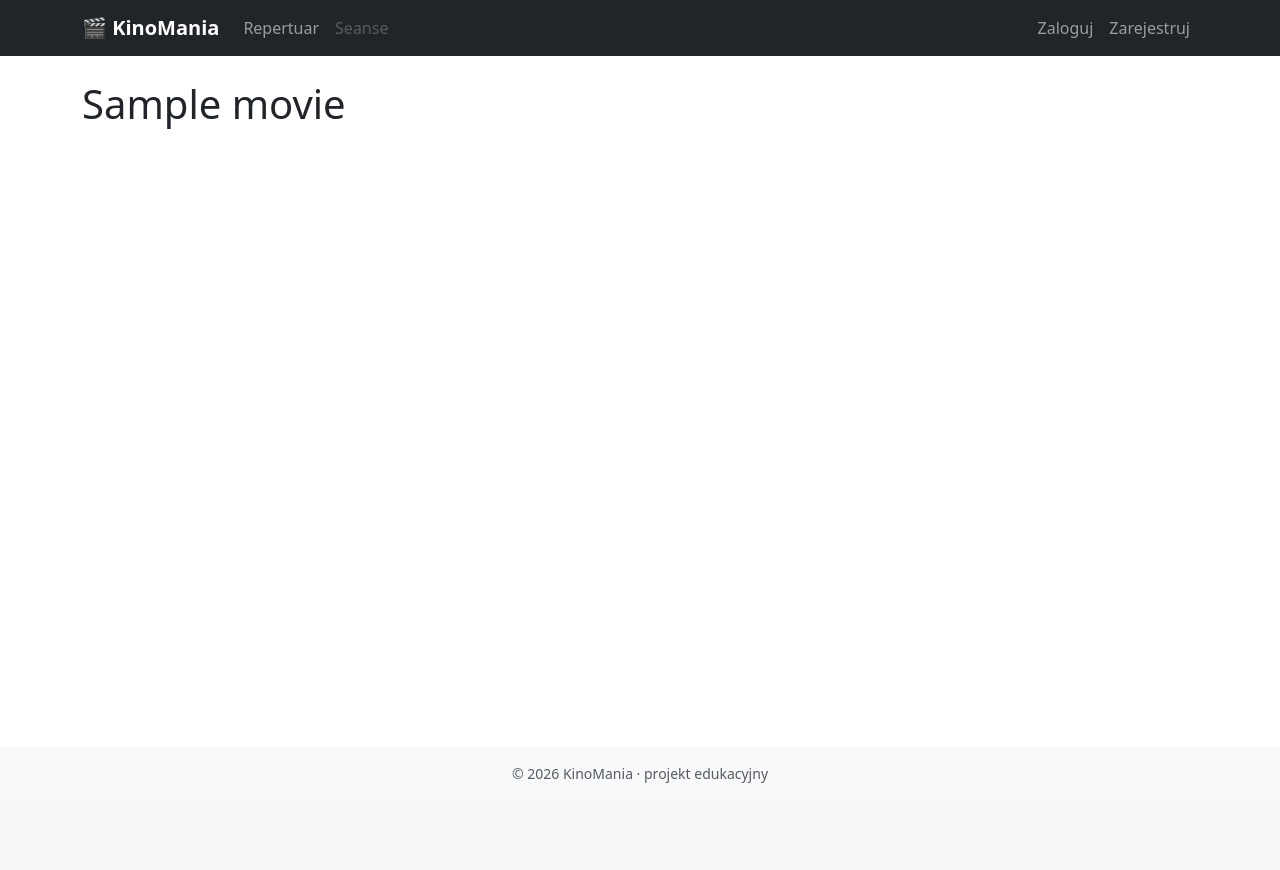
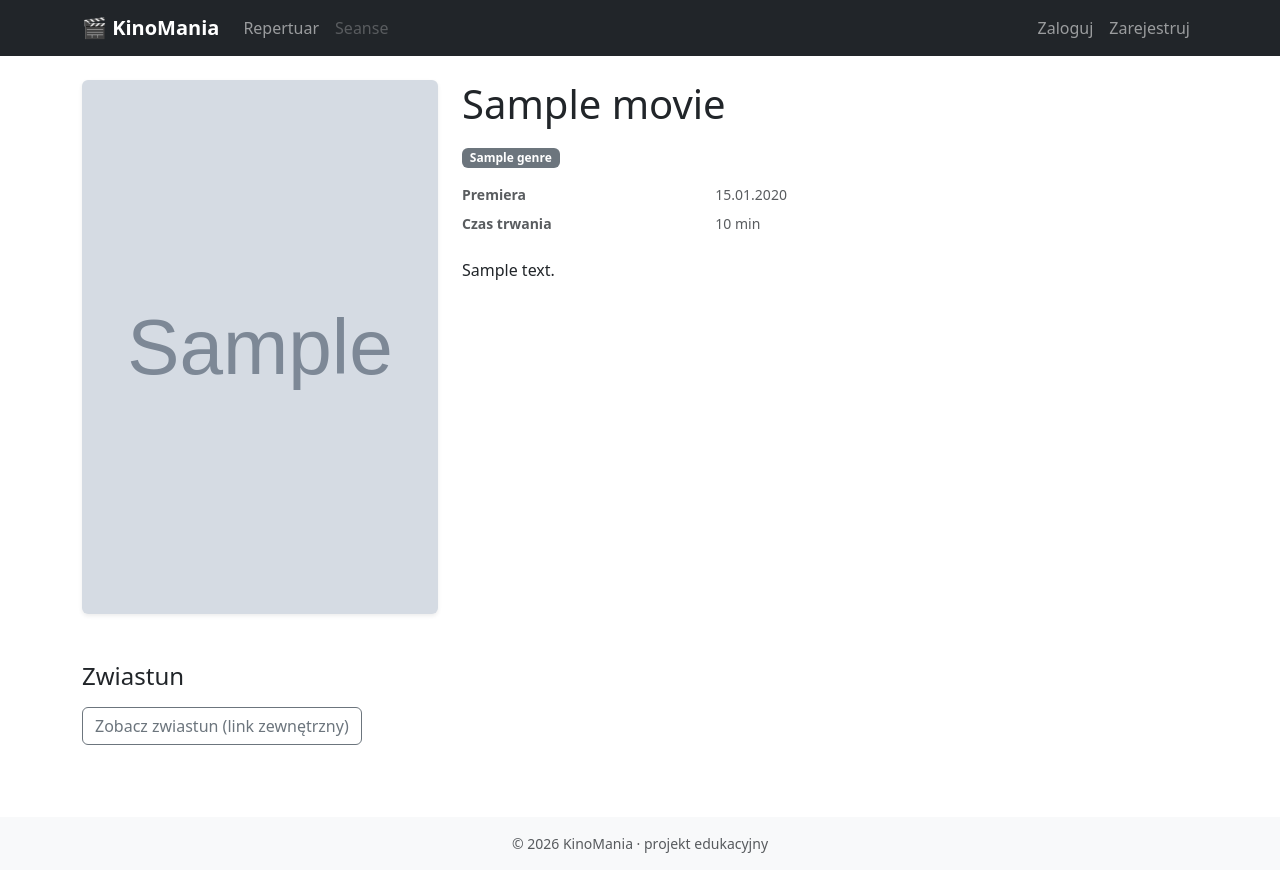
Before and after one commit to bgozlinski/cinema-booking-system, a Django app: page /movies/1/ in a window 1280 px wide. Before the commit the page ends 783 px from the top, so only its background shows below. Run offline with Django 5.2, Linux system fonts and the light colour scheme; tables that the repository leaves empty hold one stand-in row (values such as "Sample post"); grey boxes marked "Sample" are stand-in pictures.

Commit message:
feat(FR-03): hero + trailer section in movie_detail.html

```diff
--- a/templates/cinema/movie_detail.html
+++ b/templates/cinema/movie_detail.html
@@ -4,6 +4,54 @@
 
   {% block content %}
   <article>
-    <h1>{{ movie.title }}</h1>
+    {# Hero — poster + meta #}
+    <div class="row g-4 mb-5">
+      <div class="col-md-4">
+        {% if movie.poster %}
+          <img src="{{ movie.poster.url }}" alt="{{ movie.title }}"
+               class="img-fluid rounded shadow-sm"
+               style="aspect-ratio: 2/3; object-fit: cover; width: 100%;">
+        {% else %}
+          <div class="bg-light rounded d-flex align-items-center justify-content-center"
+               style="aspect-ratio: 2/3; font-size: 5rem;" aria-hidden="true">🎬</div>
+        {% endif %}
+      </div>
+      <div class="col-md-8">
+        <h1 class="mb-3">{{ movie.title }}</h1>
+        <p class="mb-3">
+          {% for genre in movie.genres.all %}
+            <span class="badge bg-secondary">{{ genre.name }}</span>
+          {% endfor %}
+        </p>
+        <dl class="row small text-muted mb-3">
+          <dt class="col-sm-4">Premiera</dt>
+          <dd class="col-sm-8">{{ movie.release_date|date:"d.m.Y" }}</dd>
+          <dt class="col-sm-4">Czas trwania</dt>
+          <dd class="col-sm-8">{{ movie.duration_minutes }} min</dd>
+        </dl>
+        <p>{{ movie.description|linebreaksbr }}</p>
+      </div>
+    </div>
+
+    {# Trailer — only if we have a URL #}
+    {% if trailer_embed_url %}
+      <section class="mb-5">
+        <h2 class="h4 mb-3">Zwiastun</h2>
+        <iframe src="{{ trailer_embed_url }}"
+                title="Zwiastun: {{ movie.title }}"
+                width="100%" style="aspect-ratio: 16/9;"
+                frameborder="0"
+                allow="accelerometer; clipboard-write; encrypted-media; gyroscope; picture-in-picture"
+                referrerpolicy="strict-origin-when-cross-origin"
+                sandbox="allow-scripts allow-same-origin allow-presentation"
+                allowfullscreen></iframe>
+      </section>
+    {% elif movie.trailer_url %}
+      <section class="mb-5">
+        <h2 class="h4 mb-3">Zwiastun</h2>
+        <a href="{{ movie.trailer_url }}" class="btn btn-outline-secondary"
+           target="_blank" rel="noopener noreferrer">Zobacz zwiastun (link zewnętrzny)</a>
+      </section>
+    {% endif %}
   </article>
   {% endblock %}
```
Also changed, not shown: tests/cinema/test_movie_detail.py (+78 -1 lines). Lines whose indentation alone changed are shown as unchanged.
